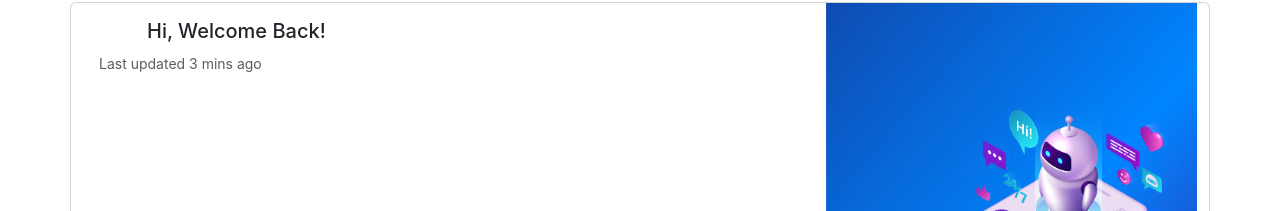
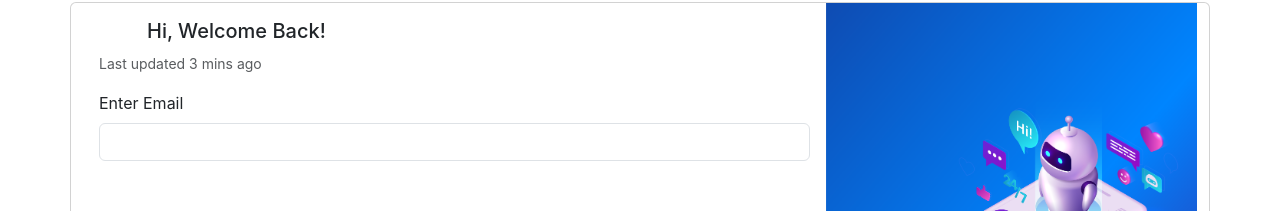
Before and after one commit to GouravChaki/Finny_Chatbot, a React (Create React App) app in the folder frontend/: page / in a window 1280 px wide. Shown: the part 126-337 px from the top of the page. Built offline with nearby package versions, Linux system fonts and the light colour scheme.

Commit message:
Changes to Login.js
Made changes to Login.js to fix previous issue with two functions both named Form

```diff
--- a/frontend/src/Components/Login/Form.js
+++ b/frontend/src/Components/Login/Form.js
@@ -1,5 +1,5 @@
 import React from 'react'
-export default function Form() {
+export default function InputForm() {
 
 
     return (
--- a/frontend/src/Components/Login/Login.js
+++ b/frontend/src/Components/Login/Login.js
@@ -1,17 +1,8 @@
 import React from 'react'
 import pic from './LoginPage.png'
-import Form from './Form.js'
+import InputForm from './Form.js'
 export default function Login() {
 
-  const Form = () =>{
-    <form>
-      <div class="mb-3">
-    <label for="exampleInputEmail1" class="form-label">Email address</label>
-    <input type="email" class="form-control" id="exampleInputEmail1" aria-describedby="emailHelp"/>
-    <div id="emailHelp" class="form-text">We'll never share your email with anyone else.</div>
-  </div>
-    </form>
-  }
   return (
     <div className='container card h-50 w-80' style={{ marginTop: "10%" }}>
       <div className="d-flex row g-0">
@@ -19,7 +10,7 @@ export default function Login() {
           <div className="card-body">
             <h5 className="card-title mx-5">Hi, Welcome Back!</h5>
             <p className="card-text"><small className="text-body-secondary">Last updated 3 mins ago</small></p>
-            <Form/>
+            <InputForm/>
           </div>
         </div>
         <div className="col-md-4">
```
